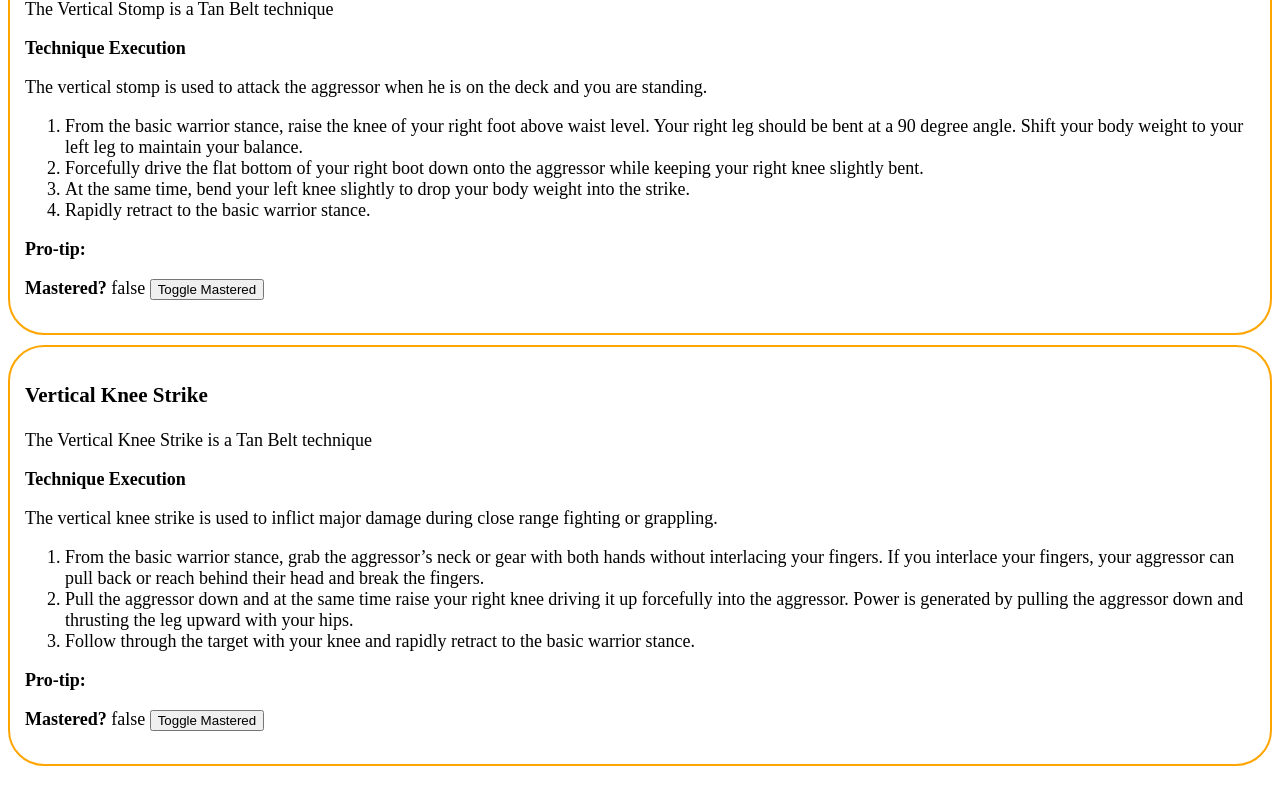
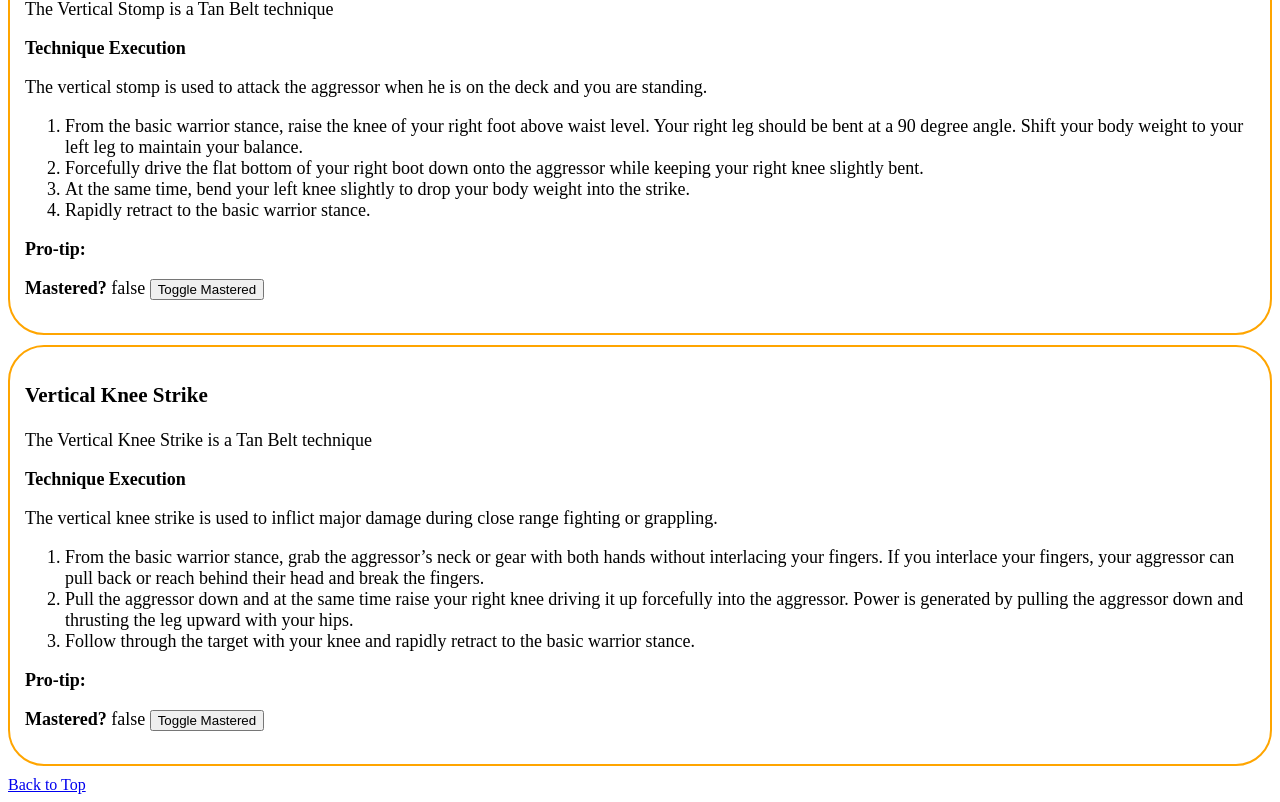
Before and after one commit to rc-devs/mcninja, an Angular app in the folder mcninja/: page / in a window 1280 px wide. Shown: the part 6471-7273 px from the top of the page. Before the commit the page ends 7247 px from the top, so only its background shows below. Built offline with nearby package versions, Linux system fonts and the light colour scheme.

Commit message:
added back to top link

```diff
--- a/mcninja/src/app/display-techniques/display-techniques.component.html
+++ b/mcninja/src/app/display-techniques/display-techniques.component.html
@@ -9,3 +9,5 @@
       <p><b>Mastered?</b> {{technique.mastered}} <button (click)="toggleMastered()">Toggle Mastered</button></p> <!-- use @if directive? Do not need to display mastered property; use it for toggle -->
   </div>
 }
+
+<a href="#">Back to Top</a>
```
